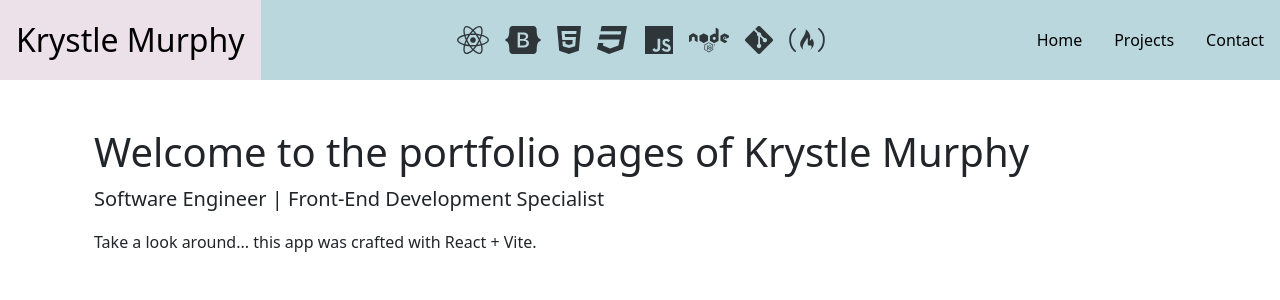
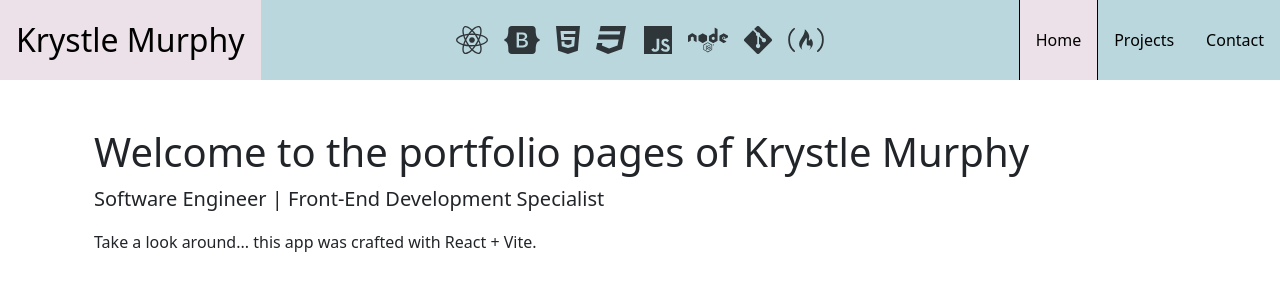
Before and after one commit to KrystleMurphy/personalPortfolio, a React (Vite) app: page / in a window 1280 px wide. Shown: the top 300 px of the page. Built offline with nearby package versions, Linux system fonts and the light colour scheme.

Commit message:
adjusting the path for the home nav a link

```diff
--- a/src/Navbar.jsx
+++ b/src/Navbar.jsx
@@ -55,7 +55,7 @@ function Navbar() {
       <ul>
         <CustomLink
           className="nav-link"
-          to="/Home"
+          to="/"
           onClick={() => handleCustomLinkClick("home")}
         >
           Home
```
